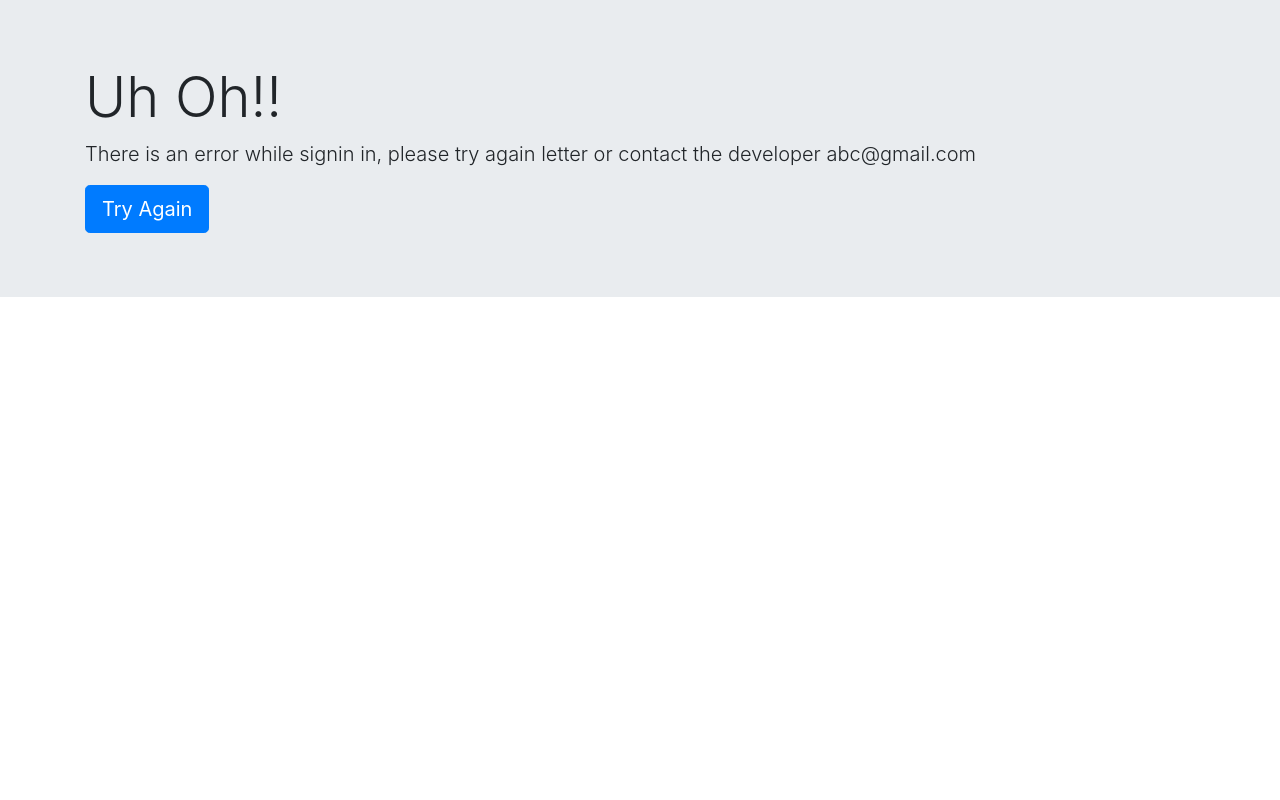
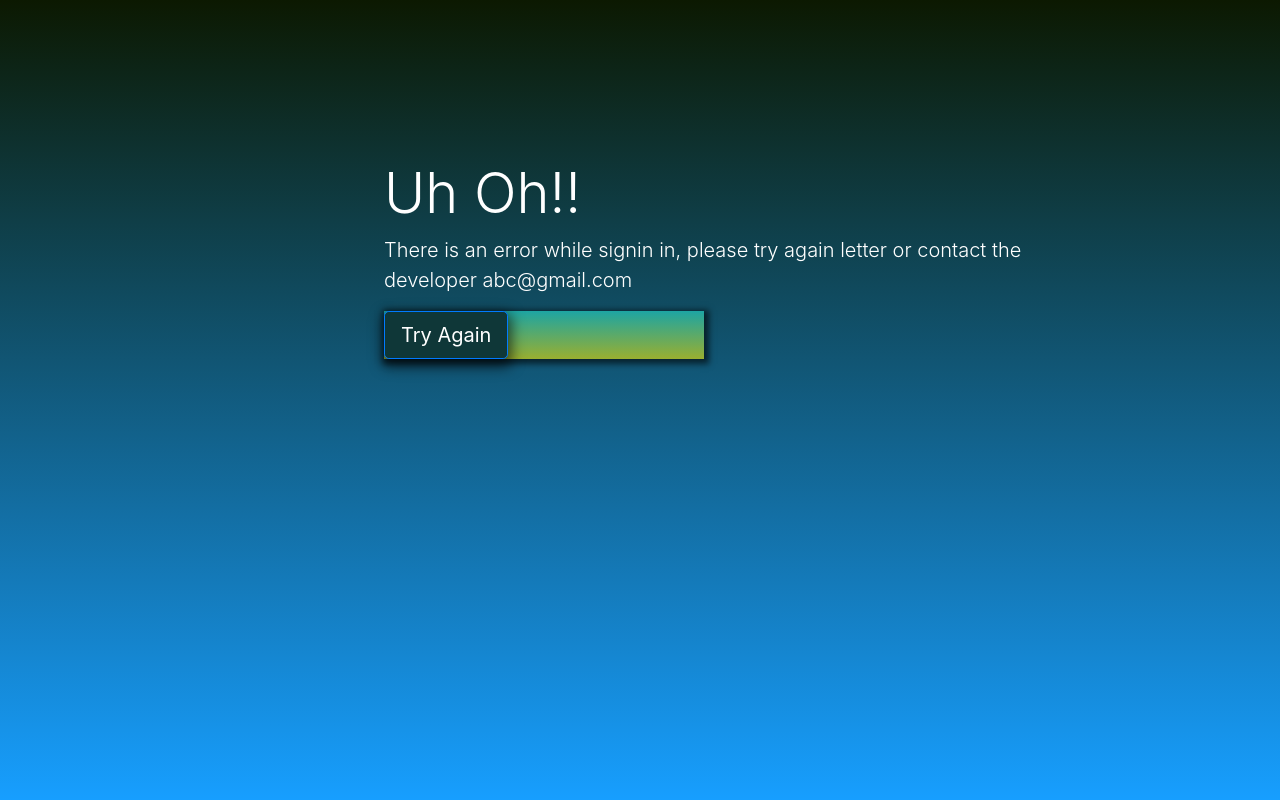
Before and after one commit to NoumannAli/News-Letter, a website: page failure.html in a window 1280 px wide. Drawn offline with nearby package versions, Linux system fonts and the light colour scheme; files that its build step writes are made by us from their sources.

Commit message:
uploading updated files

```diff
--- a/app.js
+++ b/app.js
@@ -58,6 +58,10 @@ app.post("/failure",function(req,res){
   res.redirect("/");
 });
 
+app.post("/success",function(req,res){
+  res.redirect("/");
+});
+
 app.listen(process.env.PORT || 3000,function(){
   console.log("listening on port 3000");
 
--- a/failure.html
+++ b/failure.html
@@ -2,13 +2,14 @@
 <html lang="en" dir="ltr">
   <head>
     <meta charset="utf-8">
+    <link rel="stylesheet" href="style.css">
     <!-- Bootstrap core CSS -->
     <link href="https://stackpath.bootstrapcdn.com/bootstrap/4.5.2/css/bootstrap.min.css" rel="stylesheet">
     <title>Failure page</title>
   </head>
   <body>
-    <div class="jumbotron jumbotron-fluid">
-  <div class="container">
+  <div id="success-container">
+  <div class="inner-container">
     <h1 class="display-4">Uh Oh!!</h1>
     <p class="lead">There is an error while signin in, please try again letter or contact the developer abc@gmail.com</p>
 
--- a/public/css/style.css
+++ b/public/css/style.css
@@ -96,3 +96,17 @@ form{
 
 
 }
+
+#success-contaier{
+background-image: linear-gradient(#0c1901,#0095ffe8)!important;
+position: relative;
+}
+
+.inner-container {
+  width: 50%;
+  left: 30%;
+  top:20%;
+  color:white;
+  position: absolute;
+
+}
```
Also changed, not shown: signup.html (+1 -1 lines), success.html (+8 -2 lines).
